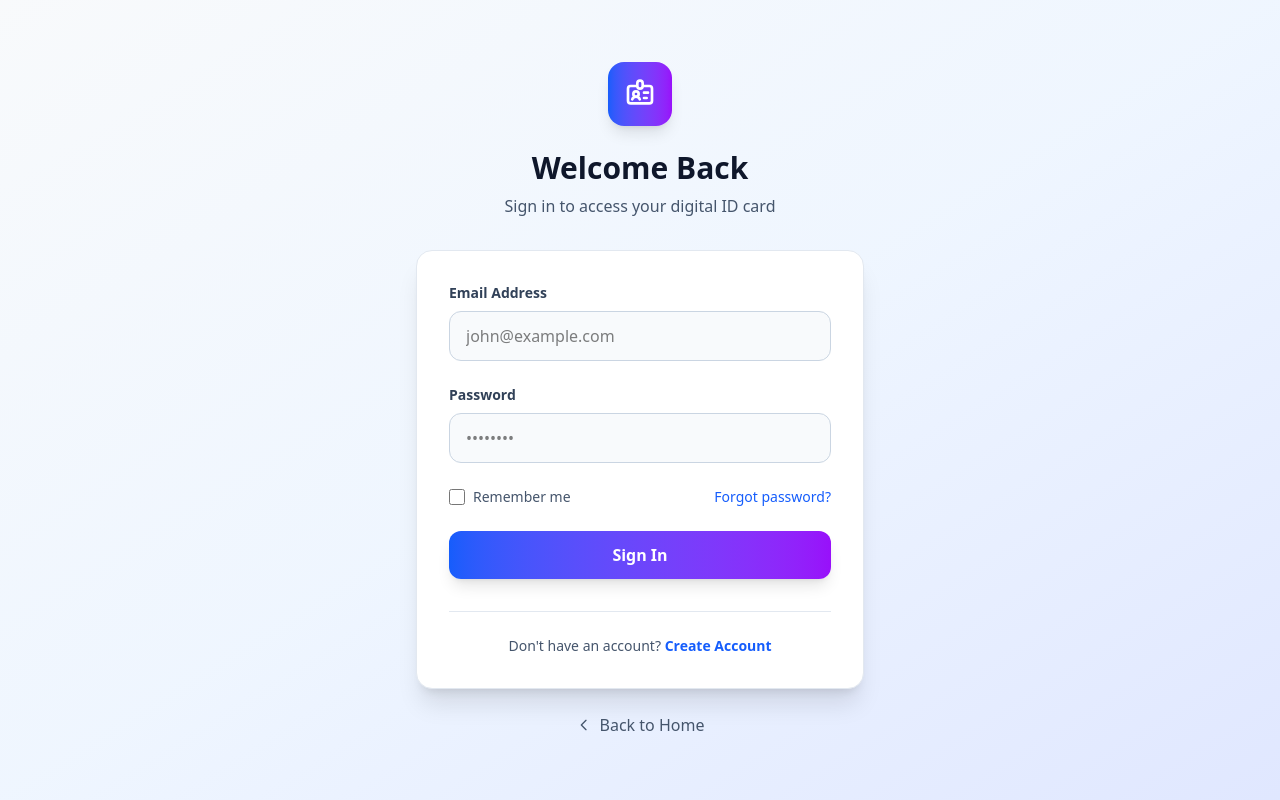
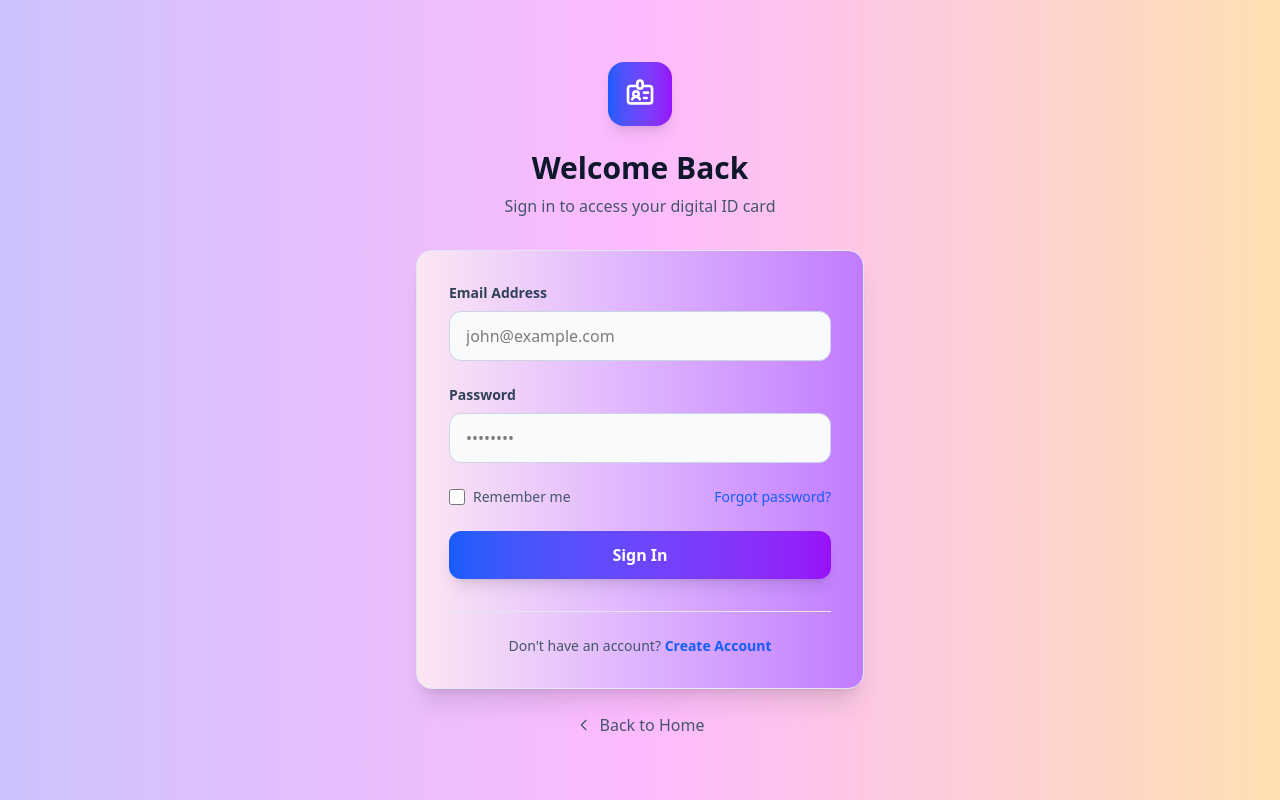
Before and after one commit to PichVichheka/next-js-card-, a Next.js app: page /login in a window 1280 px wide. Built offline with nearby package versions, Linux system fonts and the light colour scheme.

Commit message:
fect api

```diff
--- a/src/app/login/page.tsx
+++ b/src/app/login/page.tsx
@@ -1,14 +1,189 @@
-'use client';
+// "use client";
 
-import { useState } from 'react';
-import Link from 'next/link';
-import { useRouter } from 'next/navigation';
+// import { useState } from "react";
+// import Link from "next/link";
+// import { useRouter } from "next/navigation";
+
+// export default function Login() {
+//   const router = useRouter();
+//   const [formData, setFormData] = useState({
+//     email: "",
+//     password: "",
+//   });
+//   const [loading, setLoading] = useState(false);
+
+//   const handleSubmit = async (e: React.FormEvent) => {
+//     e.preventDefault();
+//     setLoading(true);
+
+//     // Simulate API call
+//     setTimeout(() => {
+//       setLoading(false);
+//       router.push("/profile");
+//     }, 1000);
+//   };
+
+//   const handleChange = (e: React.ChangeEvent<HTMLInputElement>) => {
+//     setFormData({
+//       ...formData,
+//       [e.target.name]: e.target.value,
+//     });
+//   };
+
+//   return (
+//     <div className="min-h-screen bg-gradient-to-br from-slate-50 via-blue-50 to-indigo-100 flex items-center justify-center p-4">
+//       <div className="w-full max-w-md">
+//         {/* Header */}
+//         <div className="text-center mb-8">
+//           <Link href="/" className="inline-block mb-6">
+//             <div className="w-16 h-16 bg-gradient-to-r from-blue-600 to-purple-600 rounded-2xl flex items-center justify-center shadow-lg mx-auto">
+//               <svg
+//                 className="w-8 h-8 text-white"
+//                 fill="none"
+//                 stroke="currentColor"
+//                 viewBox="0 0 24 24"
+//               >
+//                 <path
+//                   strokeLinecap="round"
+//                   strokeLinejoin="round"
+//                   strokeWidth={2}
+//                   d="M10 6H5a2 2 0 00-2 2v9a2 2 0 002 2h14a2 2 0 002-2V8a2 2 0 00-2-2h-5m-4 0V4a2 2 0 114 0v2m-4 0a2 2 0 104 0m-5 8a2 2 0 100-4 2 2 0 000 4zm0 0c1.306 0 2.417.835 2.83 2M9 14a3.001 3.001 0 00-2.83 2M15 11h3m-3 4h2"
+//                 />
+//               </svg>
+//             </div>
+//           </Link>
+//           <h1 className="text-3xl font-bold text-slate-900 mb-2">
+//             Welcome Back
+//           </h1>
+//           <p className="text-slate-600">
+//             Sign in to access your digital ID card
+//           </p>
+//         </div>
+
+//         {/* Form */}
+//         <div className="bg-white rounded-2xl shadow-xl border border-slate-200 p-8">
+//           <form onSubmit={handleSubmit} className="space-y-6">
+//             <div>
+//               <label
+//                 htmlFor="email"
+//                 className="block text-sm font-semibold text-slate-700 mb-2"
+//               >
+//                 Email Address
+//               </label>
+//               <input
+//                 type="email"
+//                 id="email"
+//                 name="email"
+//                 value={formData.email}
+//                 onChange={handleChange}
+//                 required
+//                 className="w-full px-4 py-3 border border-slate-300 rounded-xl focus:ring-2 focus:ring-blue-500 focus:border-transparent transition-all duration-200 bg-slate-50 focus:bg-white"
+//                 placeholder="john@example.com"
+//               />
+//             </div>
+
+//             <div>
+//               <label
+//                 htmlFor="password"
+//                 className="block text-sm font-semibold text-slate-700 mb-2"
+//               >
+//                 Password
+//               </label>
+//               <input
+//                 type="password"
+//                 id="password"
+//                 name="password"
+//                 value={formData.password}
+//                 onChange={handleChange}
+//                 required
+//                 className="w-full px-4 py-3 border border-slate-300 rounded-xl focus:ring-2 focus:ring-blue-500 focus:border-transparent transition-all duration-200 bg-slate-50 focus:bg-white"
+//                 placeholder="••••••••"
+//               />
+//             </div>
+
+//             <div className="flex items-center justify-between">
+//               <label className="flex items-center">
+//                 <input
+//                   type="checkbox"
+//                   className="w-4 h-4 text-blue-600 border-slate-300 rounded focus:ring-blue-500 focus:ring-2"
+//                 />
+//                 <span className="ml-2 text-sm text-slate-600">Remember me</span>
+//               </label>
+//               <Link
+//                 href="/forgot-password"
+//                 className="text-sm text-blue-600 hover:text-blue-700 font-medium transition-colors"
+//               >
+//                 Forgot password?
+//               </Link>
+//             </div>
+
+//             <button
+//               type="submit"
+//               disabled={loading}
+//               className="w-full bg-gradient-to-r from-blue-600 to-purple-600 text-white py-3 px-6 rounded-xl font-semibold hover:from-blue-700 hover:to-purple-700 transition-all duration-300 disabled:opacity-50 disabled:cursor-not-allowed shadow-lg hover:shadow-xl transform hover:-translate-y-0.5"
+//             >
+//               {loading ? (
+//                 <div className="flex items-center justify-center">
+//                   <div className="w-5 h-5 border-2 border-white border-t-transparent rounded-full animate-spin mr-2"></div>
+//                   Signing In...
+//                 </div>
+//               ) : (
+//                 "Sign In"
+//               )}
+//             </button>
+//           </form>
+
+//           <div className="mt-8 pt-6 border-t border-slate-200 text-center">
+//             <p className="text-sm text-slate-600">
+//               Don't have an account?{" "}
+//               <Link
+//                 href="/register"
+//                 className="text-blue-600 hover:text-blue-700 font-semibold transition-colors"
+//               >
+//                 Create Account
+//               </Link>
+//             </p>
+//           </div>
+//         </div>
+
+//         {/* Back to home */}
+//         <div className="text-center mt-6">
+//           <Link
+//             href="/"
+//             className="inline-flex items-center text-slate-600 hover:text-slate-900 transition-colors"
+//           >
+//             <svg
+//               className="w-4 h-4 mr-2"
+//               fill="none"
+//               stroke="currentColor"
+//               viewBox="0 0 24 24"
+//             >
+//               <path
+//                 strokeLinecap="round"
+//                 strokeLinejoin="round"
+//                 strokeWidth={2}
+//                 d="M15 19l-7-7 7-7"
+//               />
+//             </svg>
+//             Back to Home
+//           </Link>
+//         </div>
+//       </div>
+//     </div>
+//   );
+// }
+
+"use client";
+
+import { useState } from "react";
+import Link from "next/link";
+import { useRouter } from "next/navigation";
 
 export default function Login() {
   const router = useRouter();
   const [formData, setFormData] = useState({
-    email: '',
-    password: ''
+    email: "",
+    password: "",
   });
   const [loading, setLoading] = useState(false);
 
@@ -16,41 +191,81 @@ export default function Login() {
     e.preventDefault();
     setLoading(true);
 
-    // Simulate API call
-    setTimeout(() => {
+    try {
+      const response = await fetch("http://localhost:3000/mock-login", {
+        method: "POST",
+      });
+
+      if (!response.ok) {
+        throw new Error("Login failed");
+      }
+
+      const data = await response.json();
+      localStorage.setItem("token", data.token);
+
       setLoading(false);
-      router.push('/profile');
-    }, 1000);
+      router.push("/profile");
+    } catch (error) {
+      setLoading(false);
+      console.error("Login error:", error);
+      alert("Failed to login. Please try again.");
+    }
   };
 
   const handleChange = (e: React.ChangeEvent<HTMLInputElement>) => {
     setFormData({
       ...formData,
-      [e.target.name]: e.target.value
+      [e.target.name]: e.target.value,
     });
   };
 
   return (
-    <div className="min-h-screen bg-gradient-to-br from-slate-50 via-blue-50 to-indigo-100 flex items-center justify-center p-4">
-      <div className="w-full max-w-md">
+    <div
+      className="min-h-screen bg-gradient-to-br from-blue-100 via-purple-100 to-pink-200
+                 flex items-center justify-center p-4"
+      style={{
+        backgroundImage:
+          "linear-gradient(to right,rgb(205, 195, 252), #fdbbff, #ffe0b2)", // Vibrant gradient
+        backgroundRepeat: "no-repeat",
+        backgroundSize: "cover",
+      }}
+    >
+      <div className="w-full max-w-md ">
         {/* Header */}
-        <div className="text-center mb-8">
+        <div className="text-center mb-8 ">
           <Link href="/" className="inline-block mb-6">
             <div className="w-16 h-16 bg-gradient-to-r from-blue-600 to-purple-600 rounded-2xl flex items-center justify-center shadow-lg mx-auto">
-              <svg className="w-8 h-8 text-white" fill="none" stroke="currentColor" viewBox="0 0 24 24">
-                <path strokeLinecap="round" strokeLinejoin="round" strokeWidth={2} d="M10 6H5a2 2 0 00-2 2v9a2 2 0 002 2h14a2 2 0 002-2V8a2 2 0 00-2-2h-5m-4 0V4a2 2 0 114 0v2m-4 0a2 2 0 104 0m-5 8a2 2 0 100-4 2 2 0 000 4zm0 0c1.306 0 2.417.835 2.83 2M9 14a3.001 3.001 0 00-2.83 2M15 11h3m-3 4h2" />
+              <svg
+                className="w-8 h-8 text-white "
+                fill="none"
+                stroke="currentColor"
+                viewBox="0 0 24 24"
+              >
+                <path
+                  strokeLinecap="round"
+                  strokeLinejoin="round"
+                  strokeWidth={2}
+                  d="M10 6H5a2 2 0 00-2 2v9a2 2 0 002 2h14a2 2 0 002-2V8a2 2 0 00-2-2h-5m-4 0V4a2 2 0 114 0v2m-4 0a2 2 0 104 0m-5 8a2 2 0 100-4 2 2 0 000 4zm0 0c1.306 0 2.417.835 2.83 2M9 14a3.001 3.001 0 00-2.83 2M15 11h3m-3 4h2"
+                />
               </svg>
             </div>
           </Link>
-          <h1 className="text-3xl font-bold text-slate-900 mb-2">Welcome Back</h1>
-          <p className="text-slate-600">Sign in to access your digital ID card</p>
+          <h1 className="text-3xl font-bold text-slate-900 mb-2">
+            Welcome Back
+          </h1>
+          <p className="text-slate-600">
+            Sign in to access your digital ID card
+          </p>
         </div>
 
         {/* Form */}
-        <div className="bg-white rounded-2xl shadow-xl border border-slate-200 p-8">
+        <div className="bg-white bg-gradient-to-r from-pink-100 to-purple-400 rounded-2xl shadow-xl border border-slate-200 p-8">
           <form onSubmit={handleSubmit} className="space-y-6">
             <div>
-              <label htmlFor="email" className="block text-sm font-semibold text-slate-700 mb-2">
+              <label
+                htmlFor="email"
+                className="block text-sm font-semibold text-slate-700 mb-2"
+              >
                 Email Address
               </label>
               <input
@@ -66,7 +281,10 @@ export default function Login() {
             </div>
 
             <div>
-              <label htmlFor="password" className="block text-sm font-semibold text-slate-700 mb-2">
+              <label
+                htmlFor="password"
+                className="block text-sm font-semibold text-slate-700 mb-2"
+              >
                 Password
               </label>
               <input
@@ -89,7 +307,10 @@ export default function Login() {
                 />
                 <span className="ml-2 text-sm text-slate-600">Remember me</span>
               </label>
-              <Link href="/forgot-password" className="text-sm text-blue-600 hover:text-blue-700 font-medium transition-colors">
+              <Link
+                href="/forgot-password"
+                className="text-sm text-blue-600 hover:text-blue-700 font-medium transition-colors"
+              >
                 Forgot password?
               </Link>
             </div>
@@ -105,15 +326,18 @@ export default function Login() {
                   Signing In...
                 </div>
               ) : (
-                'Sign In'
+                "Sign In"
               )}
             </button>
           </form>
 
           <div className="mt-8 pt-6 border-t border-slate-200 text-center">
             <p className="text-sm text-slate-600">
-              Don't have an account?{' '}
-              <Link href="/register" className="text-blue-600 hover:text-blue-700 font-semibold transition-colors">
+              Don't have an account?{" "}
+              <Link
+                href="/register"
+                className="text-blue-600 hover:text-blue-700 font-semibold transition-colors"
+              >
                 Create Account
               </Link>
             </p>
@@ -126,8 +350,18 @@ export default function Login() {
             href="/"
             className="inline-flex items-center text-slate-600 hover:text-slate-900 transition-colors"
           >
-            <svg className="w-4 h-4 mr-2" fill="none" stroke="currentColor" viewBox="0 0 24 24">
-              <path strokeLinecap="round" strokeLinejoin="round" strokeWidth={2} d="M15 19l-7-7 7-7" />
+            <svg
+              className="w-4 h-4 mr-2"
+              fill="none"
+              stroke="currentColor"
+              viewBox="0 0 24 24"
+            >
+              <path
+                strokeLinecap="round"
+                strokeLinejoin="round"
+                strokeWidth={2}
+                d="M15 19l-7-7 7-7"
+              />
             </svg>
             Back to Home
           </Link>
```
